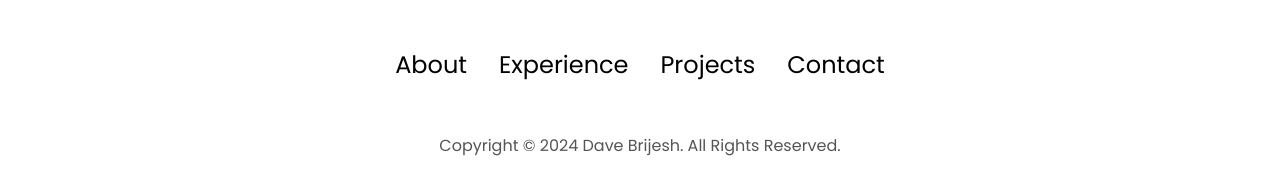
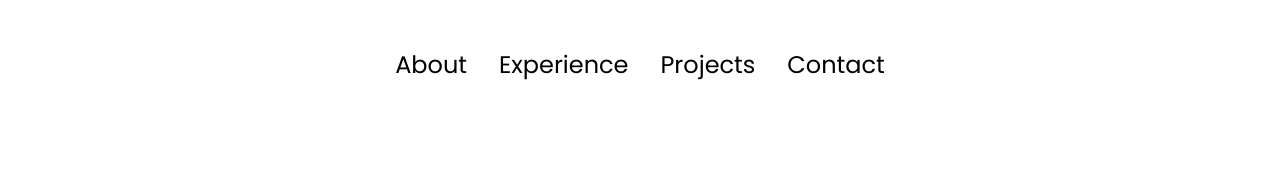
Before and after one commit to BrijeshDave7/MyPortfolio, a plain HTML site: page index.html in a window 1280 px wide. Shown: the part 7184-7379 px from the top of the page. Drawn offline with Linux system fonts and the light colour scheme.

Commit message:
Update index.html

```diff
--- a/index.html
+++ b/index.html
@@ -461,7 +461,7 @@
           </ul>
         </div>
       </nav>
-      <p>Copyright &#169; 2024 Dave Brijesh. All Rights Reserved.</p>
+
     </footer>
     <script src="script.js"></script>
   </body>
```
